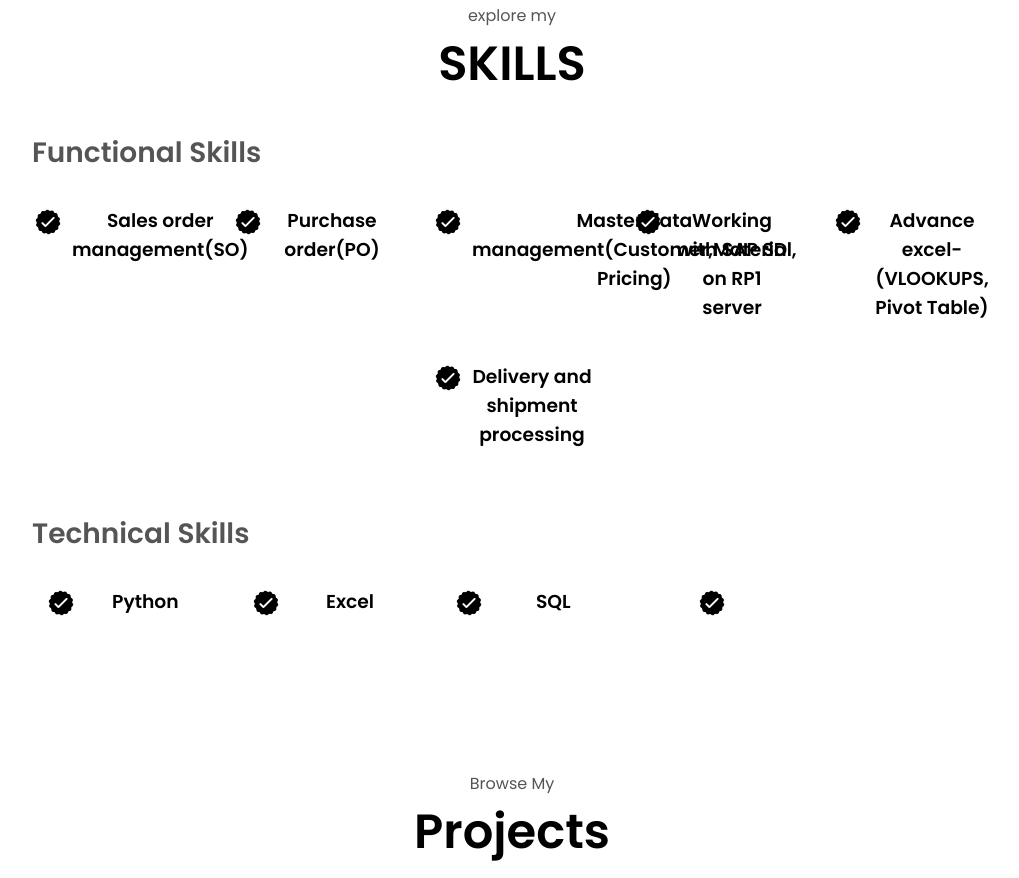
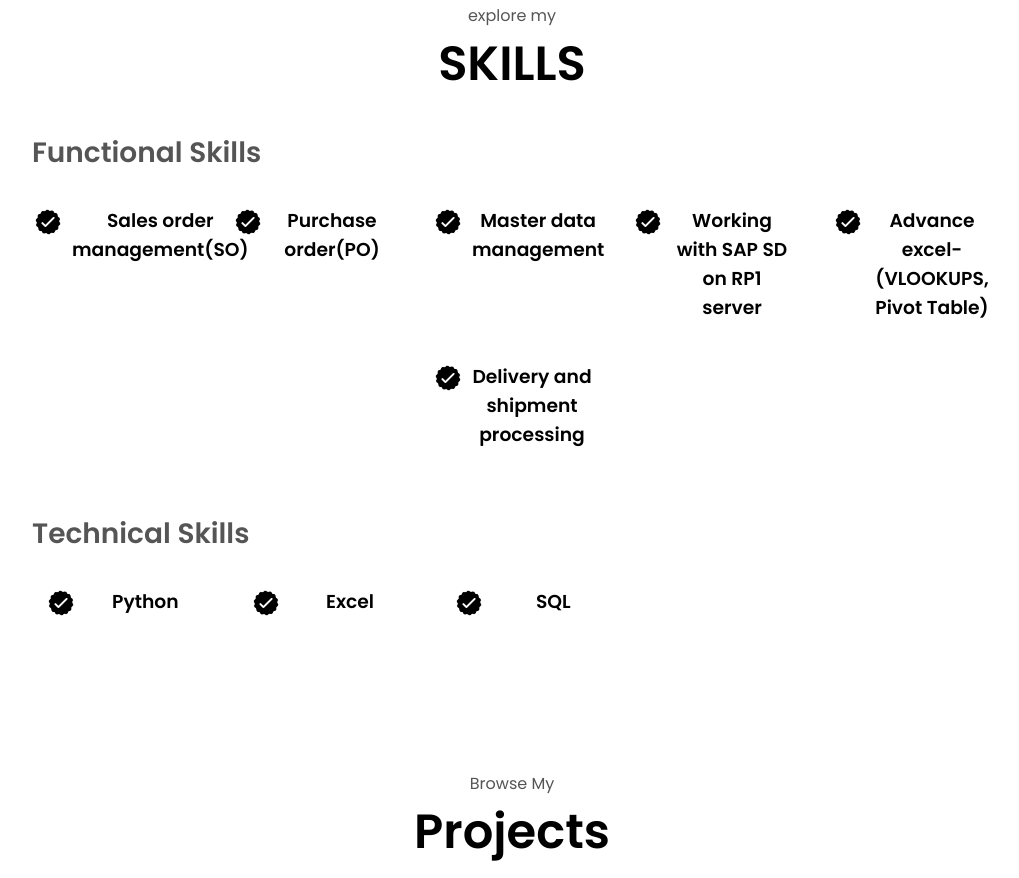
Before and after one commit to impu07/impu07.github.io, a plain HTML site: page index.html in a window 1280 px wide. Shown: the part 2461-3339 px from the top of the page, without its empty margins (128-1147 px from the left). Drawn offline with Linux system fonts and the light colour scheme.

Commit message:
Update index.html

```diff
--- a/index.html
+++ b/index.html
@@ -201,7 +201,7 @@ Beyond ERP, I’ve worked on exciting projects like Traffic Sign Detection using
                   class="icon"
                 />
                 <div>
-                  <h3>Master data management(Customer,Material, Pricing)</h3>
+                  <h3>Master data management</h3>
                 </div>
               </article>
               <article>
@@ -272,13 +272,6 @@ Beyond ERP, I’ve worked on exciting projects like Traffic Sign Detection using
                   <div>
                     <h3> SQL</h3>
                   </div>
-                </article>
-                <article>
-                  <img
-                    src="./assets/checkmark.png"
-                    alt="Experience icon"
-                    class="icon"
-                  />
               </div>
             </div>
             </div>
```
